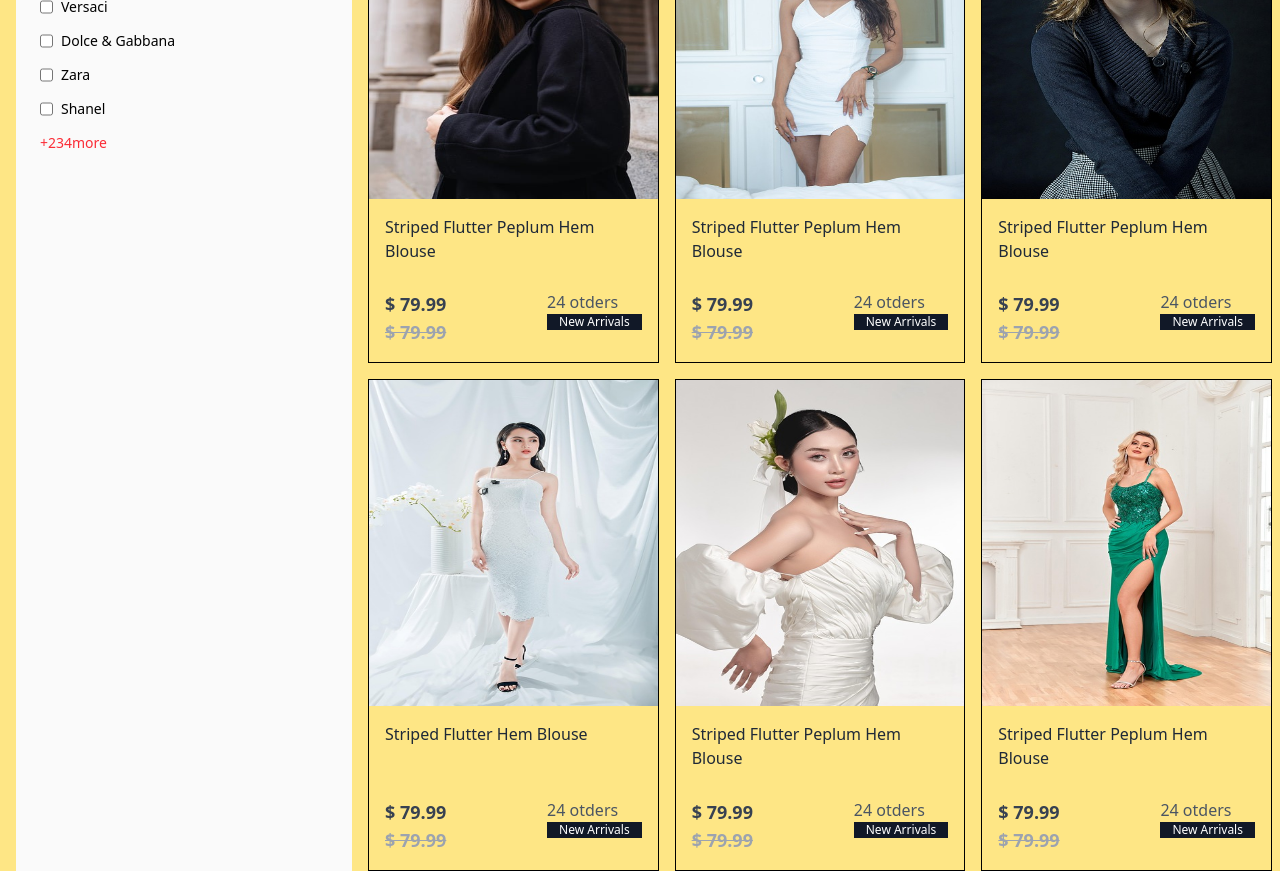
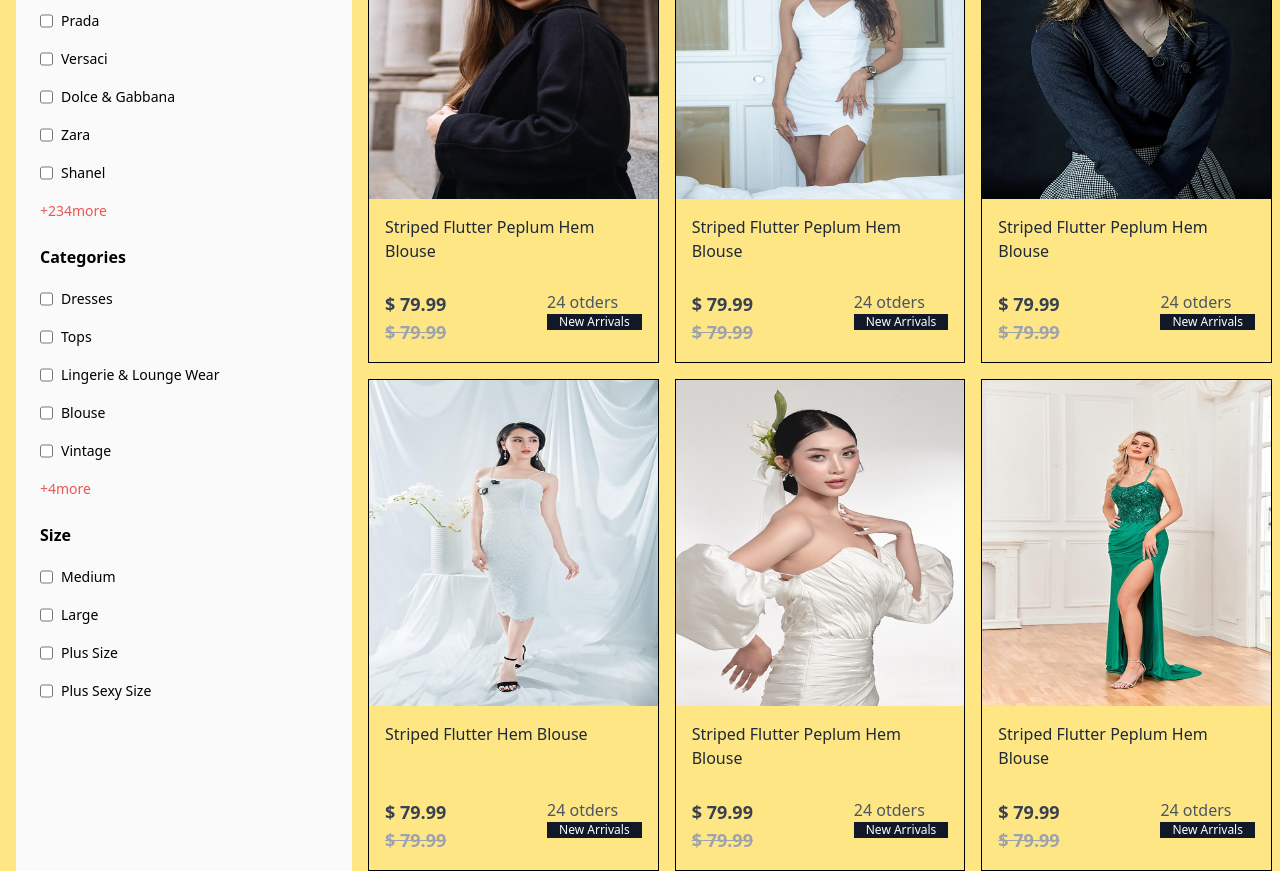
Before and after one commit to EugeneLevkovych/tailwind-lauras-closing, a React (Vite) app: page / in a window 1280 px wide. Shown: the part 1000-1871 px from the top of the page. Built offline with nearby package versions, Linux system fonts and the light colour scheme.

Commit message:
add all sidebar components

```diff
--- a/src/components/Brands.jsx
+++ b/src/components/Brands.jsx
@@ -28,7 +28,7 @@ export default function Brands() {
     return (
 <div className="mb-6">
     <p className="font-semibold mb-5">Brands</p>
-    <form className="flex flex-col gap-y-3.5 text-sm">
+    <form className="flex flex-col gap-y-4.5 text-sm">
        <Checkbox name={'hm'} id={'hm-id'} label={'H&M'} checked={filterChecks.hm} onChange={handleFilterChange} />
        <Checkbox name={'mark_spencer'} id={'mark_spencer-id'} label={'Mark & Spencer'} checked={filterChecks.mark_spencer} onChange={handleFilterChange} />
        <Checkbox name={'victorias_secret'} id={'victorias_secret-id'} label={'Victoria’s Secret'} checked={filterChecks.victorias_secret} onChange={handleFilterChange} />
@@ -40,7 +40,7 @@ export default function Brands() {
        <Checkbox name={'dolce_gabbana'} id={'dolce_gabbana-id'} label={'Dolce & Gabbana'} checked={filterChecks.dolce_gabbana} onChange={handleFilterChange} />
        <Checkbox name={'zara'} id={'zara-id'} label={'Zara'} checked={filterChecks.zara} onChange={handleFilterChange} />
        <Checkbox name={'shanel'} id={'shanel-id'} label={'Shanel'} checked={filterChecks.shanel} onChange={handleFilterChange} />
-       <p className="text-red-500">+234more</p>
+       <p className="text-red-light">+234more</p>
     </form>
 </div>
     ) }
--- a/src/components/Categories.jsx
+++ b/src/components/Categories.jsx
@@ -1,16 +1,34 @@
 import Checkbox from "./Checkbox";
+import { useState } from "react";
 
 export default function Categories() {
+const [filterChecks, setFilterChecks] = useState({
+    dresses: false,
+    tops: false,
+    lingerie_lounge_wear: false,
+    blouse: false,
+    vintage: false,
+  });
+
+    const handleFilterChange = (event) => {
+    const { name, checked } = event.target;
+    setFilterChecks(prevState => ({
+      ...prevState,
+      [name]: checked,
+    }));
+  };
+
+
     return (
 <div className="mb-6">
     <p className="font-semibold mb-5">Categories</p>
-    <form className="flex flex-col gap-y-3.5 text-sm">
-          <Checkbox name={'dresses'} id={'dresses-id'} label={'Dresses'} checked={false}/>
-          <Checkbox name={'tops'} id={'tops-id'} label={'Tops'} checked={false}/>
-          <Checkbox name={'lingerie-&-lounge-wear'} id={'lingerie-&-lounge-wear-id'} label={'Lingerie & Lounge Wear'} checked={false}/>
-          <Checkbox name={'blouse'} id={'blouse-id'} label={'Vlouse'} checked={false}/>
-          <Checkbox name={'Vintage'} id={'Vintage-id'} label={'Vintage'} checked={false}/>
-       <p className="text-red-500">+4more</p>
+    <form className="flex flex-col gap-y-4.5 text-sm">
+          <Checkbox name={'dresses'} id={'dresses-id'} label={'Dresses'} checked={filterChecks.dresses} onChange={handleFilterChange} />
+          <Checkbox name={'tops'} id={'tops-id'} label={'Tops'} checked={filterChecks.tops} onChange={handleFilterChange} />
+          <Checkbox name={'lingerie_lounge_wear'} id={'lingerie_lounge_wear-id'} label={'Lingerie & Lounge Wear'} checked={filterChecks.lingerie_lounge_wear} onChange={handleFilterChange} />
+          <Checkbox name={'blouse'} id={'blouse-id'} label={'Blouse'} checked={filterChecks.blouse} onChange={handleFilterChange} />
+          <Checkbox name={'vintage'} id={'vintage-id'} label={'Vintage'} checked={filterChecks.vintage} onChange={handleFilterChange} />
+       <p className="text-red-light">+4more</p>
     </form>
 </div>
     )
--- a/src/components/Checkbox.jsx
+++ b/src/components/Checkbox.jsx
@@ -1,7 +1,7 @@
 export default function Checkbox({ name, id, label, value = "", checked, onChange }) {
     return (
   <div className="flex gap-2">
-    <input type="checkbox" name={name} value={value} id={id} checked={checked} onChange={onChange}/>
+    <input className="accent-red-light" type="checkbox" name={name} value={value} id={id} checked={checked} onChange={onChange}/>
     <label htmlFor={id}>{label}</label>
   </div>
 )
--- a/src/components/Filters.jsx
+++ b/src/components/Filters.jsx
@@ -21,7 +21,7 @@ export default function Filters() {
     return (
 <div className="mb-6">
     <p className="font-semibold mb-5">Filters</p>
-    <form className="flex flex-col gap-y-3.5 text-sm">
+    <form className="flex flex-col gap-y-4.5 text-sm">
      <Checkbox name={'women'} id={'women-id'} label={'Women'} checked={filterChecks.women} onChange={handleFilterChange} />
      <Checkbox name={'ladies'} id={'ladies-id'} label={'Ladies'} checked={filterChecks.ladies} onChange={handleFilterChange} />
      <Checkbox name={'girls'} id={'girls-id'} label={'Girls'} checked={filterChecks.girls} onChange={handleFilterChange} />
--- a/src/components/Goods.jsx
+++ b/src/components/Goods.jsx
@@ -4,7 +4,7 @@ export default function Goods() {
     return (
         <>
             <ul className="flex py-5 space-x-3 overflow-x-auto container mx-auto px-4">
-                {GOODS.map((item)=><li className="p-1 text-sm font-semibold cursor-pointer rounded whitespace-nowrap hover:bg-red-400 hover:text-white" key={item}>{item}</li>)}
+                {GOODS.map((item)=><li className="p-1 text-sm font-semibold cursor-pointer rounded whitespace-nowrap hover:bg-red-light hover:text-white" key={item}>{item}</li>)}
             </ul>
         </>
     )
--- a/src/components/PricesRange.jsx
+++ b/src/components/PricesRange.jsx
@@ -1,10 +1,10 @@
 export default function PricesRange() {
     return (
 <div>
-    <p className="font-semibold mb-5">Prices</p>
+    <p className="font-semibold mb-6">Prices</p>
     <div className="flex flex-col mb-5">
-      <label className="mb-4" htmlFor="prices-range-id">Range</label>
-      <input type="range" id="prices-range-id" name="prices-range" min="0" max="1000"></input>
+      <label className="mb-6" htmlFor="prices-range-id">Range</label>
+      <input className="accent-red-light" type="range" id="prices-range-id" name="prices-range" min="0" max="1000"></input>
     </div>
 </div>
     )}
--- a/src/components/SideBar.jsx
+++ b/src/components/SideBar.jsx
@@ -1,9 +1,9 @@
 import { GROUP_TITLES } from "../data";
 import Brands from "./Brands";
-// import Categories from "./Categories";
+import Categories from "./Categories";
 import Filters from "./Filters";
 import PricesRange from "./PricesRange";
-// import Size from "./Size";
+import Size from "./Size";
 
 
 export default function SideBar() {
@@ -15,8 +15,8 @@ const titles = GROUP_TITLES;
             <PricesRange />
            <Filters />
            <Brands />
-           {/* <Categories /> */}
-           {/* <Size /> */}
+           <Categories />
+           <Size />
         </div>
     )
 }
--- a/src/components/Size.jsx
+++ b/src/components/Size.jsx
@@ -1,13 +1,31 @@
+import { useState } from "react";
+import Checkbox from "./Checkbox";
+
 export default function Size() {
+const [filterChecks, setFilterChecks] = useState({
+    medium: false,
+    large: false,
+    plus_size: false,
+    plus_sexy_size: false,
+  });
+
+    const handleFilterChange = (event) => {
+    const { name, checked } = event.target;
+    setFilterChecks(prevState => ({
+      ...prevState,
+      [name]: checked,
+    }));
+  };
+
+
     return (
 <div className="mb-6">
     <p className="font-semibold mb-5">Size</p>
-    <form className="flex flex-col gap-y-3.5 text-sm">
-        <Checkbox name={'medium'} id={'medium-id'} label={'Medium'} checked={false}/>
-        <Checkbox name={'large'} id={'large-id'} label={'Large'} checked={false}/>
-        <Checkbox name={'plus-size'} id={'plus-size-id'} label={'Plus Size'} checked={false}/>
-        <Checkbox name={'sexy-plus-size'} id={'plussexy--size-id'} label={'Sexy Plus Size'} checked={false}/>
-
+    <form className="flex flex-col gap-y-4.5 text-sm">
+        <Checkbox name={'medium'} id={'medium-id'} label={'Medium'} checked={filterChecks.large} onChange={handleFilterChange} />
+        <Checkbox name={'large'} id={'large-id'} label={'Large'} checked={filterChecks.medium} onChange={handleFilterChange} />
+        <Checkbox name={'plus_size'} id={'plus_size-id'} label={'Plus Size'} checked={filterChecks.plus_size} onChange={handleFilterChange} />
+        <Checkbox name={'plus_sexy_size'} id={'plus_sexy_size-id'} label={'Plus Sexy Size'} checked={filterChecks.plus_sexy_size} onChange={handleFilterChange} />
     </form>
 </div>
     )
--- a/src/index.css
+++ b/src/index.css
@@ -17,4 +17,5 @@
   --color-gray-dark: #1f2937;
   --color-price-black: #374151;
   --color-back-arrivals-black: #111827;
+  --color-red-light:  #eb5757;
 }
```
